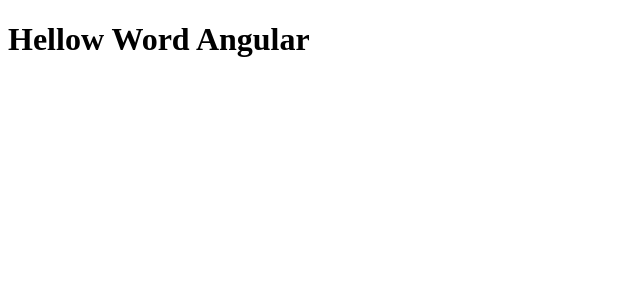
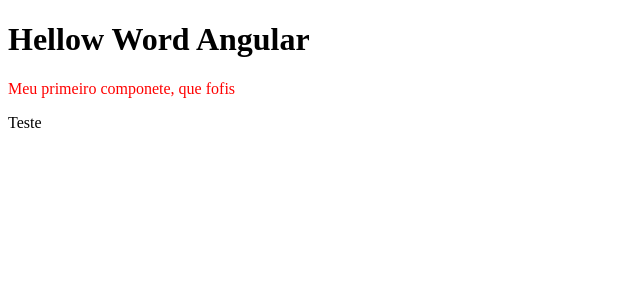
Before and after one commit to Afonso-Lagedo/angular, an Angular app in the folder angular/: page / in a window 1280 px wide. Shown: the top 300 px of the page, without its empty margins (0-640 px from the left). Built offline with nearby package versions, Linux system fonts and the light colour scheme.

Commit message:
componetes

```diff
--- a/angular/src/app/app.component.html
+++ b/angular/src/app/app.component.html
@@ -1 +1,5 @@
 <h1>Hellow Word Angular</h1>
+
+<app-primeiro></app-primeiro>
+
+<p>Teste</p>
--- a/angular/src/app/app.module.ts
+++ b/angular/src/app/app.module.ts
@@ -3,10 +3,12 @@
 
 import { AppRoutingModule } from './app-routing.module';
 import { AppComponent } from './app.component';
+import { PrimeiroComponent } from './componentes/primeiro/primeiro.component';
 
 @NgModule({
   declarations: [
-    AppComponent
+    AppComponent,
+    PrimeiroComponent
   ],
   imports: [
     BrowserModule,
--- /dev/null
+++ b/angular/src/app/componentes/primeiro/primeiro.component.css
@@ -0,0 +1,3 @@
+p {
+    color: red;
+}
--- /dev/null
+++ b/angular/src/app/componentes/primeiro/primeiro.component.html
@@ -0,0 +1 @@
+<p>Meu primeiro componete, que fofis</p>
```
Also changed, not shown: angular/src/app/componentes/primeiro/primeiro.component.ts (added, +10 -0 lines), 2 other files (tests, documents, lock files or other folders).
